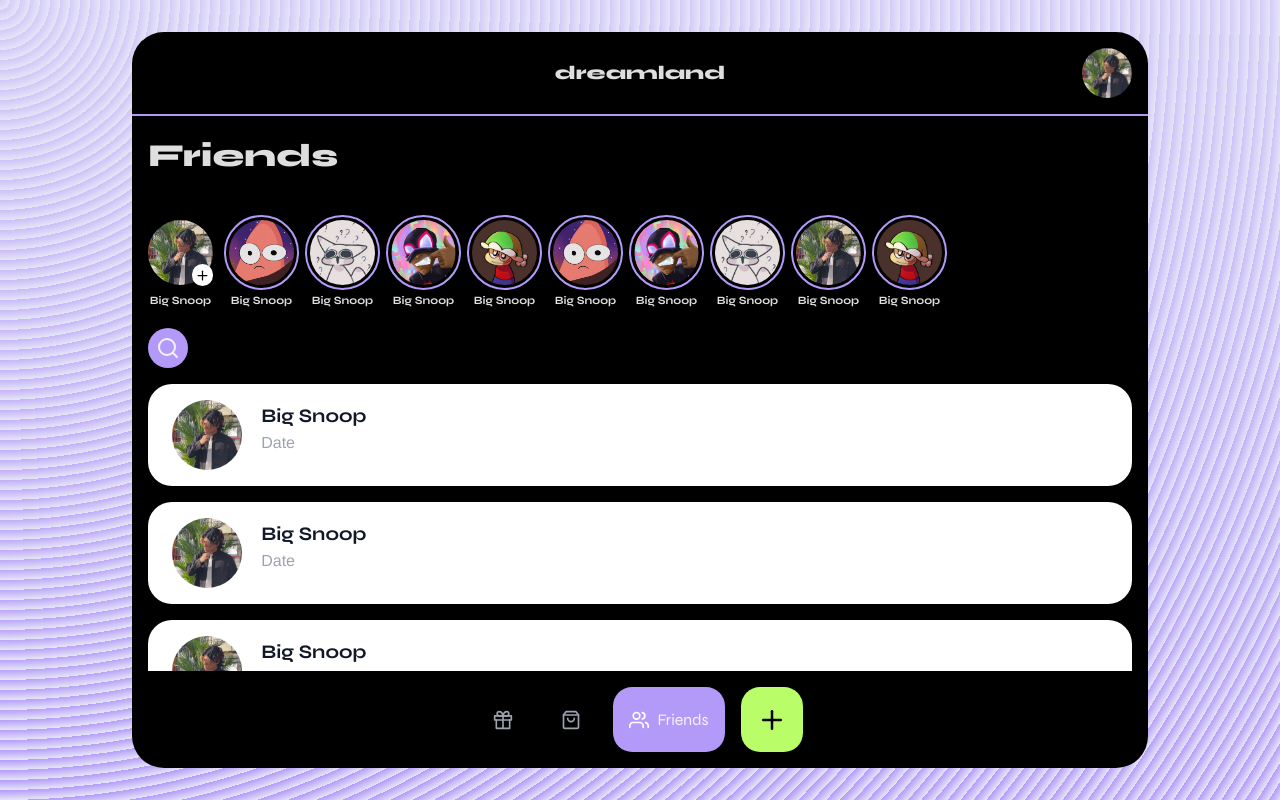
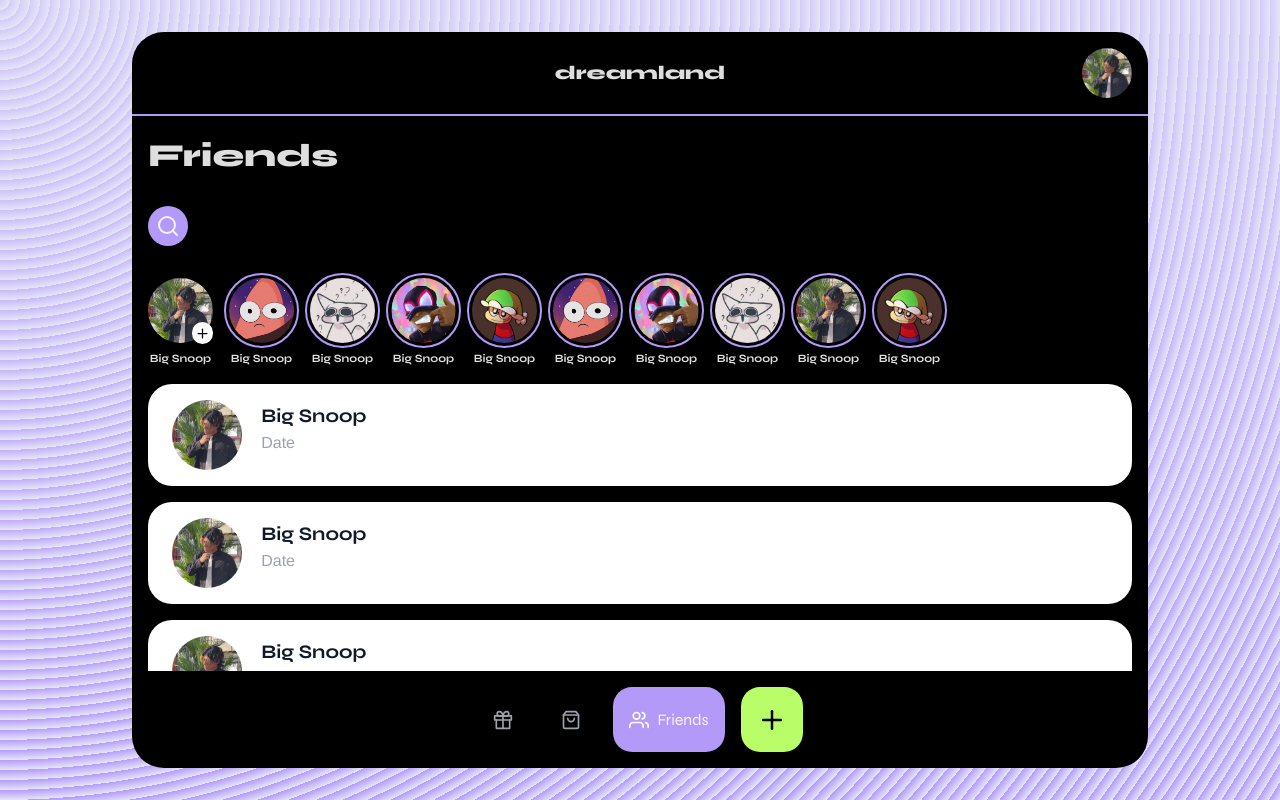
Before and after one commit to plushexe351/wishkey-frontend, a React (Vite) app: page /friends in a window 1280 px wide. Built offline with nearby package versions, Linux system fonts and the light colour scheme.

Commit message:
update stories position

```diff
--- a/src/pages/Friends.jsx
+++ b/src/pages/Friends.jsx
@@ -16,7 +16,6 @@ const Friends = () => {
       }}
     >
       <h1 className="title">Friends</h1>
-      <Stories />
       <motion.div
         className={`page-main padded `}
         initial={{ opacity: 0, y: 50 }}
@@ -24,6 +23,8 @@ const Friends = () => {
         exit={{ opacity: 0, y: -50 }}
       >
         <Search value="friends" />
+        <Stories />
+
         <div className={`friends-list ${searchBarOpen ? "blur" : ""}`}>
           <div className="friend">
             <img src={pfp} alt="" className="profile-image" />
--- a/src/styles/components/_stories.scss
+++ b/src/styles/components/_stories.scss
@@ -3,7 +3,7 @@
   justify-content: start;
   align-items: center;
   gap: 1rem;
-  padding: 1rem;
+  padding-block: 1rem;
   overflow: auto;
   .story {
     position: relative;
```
